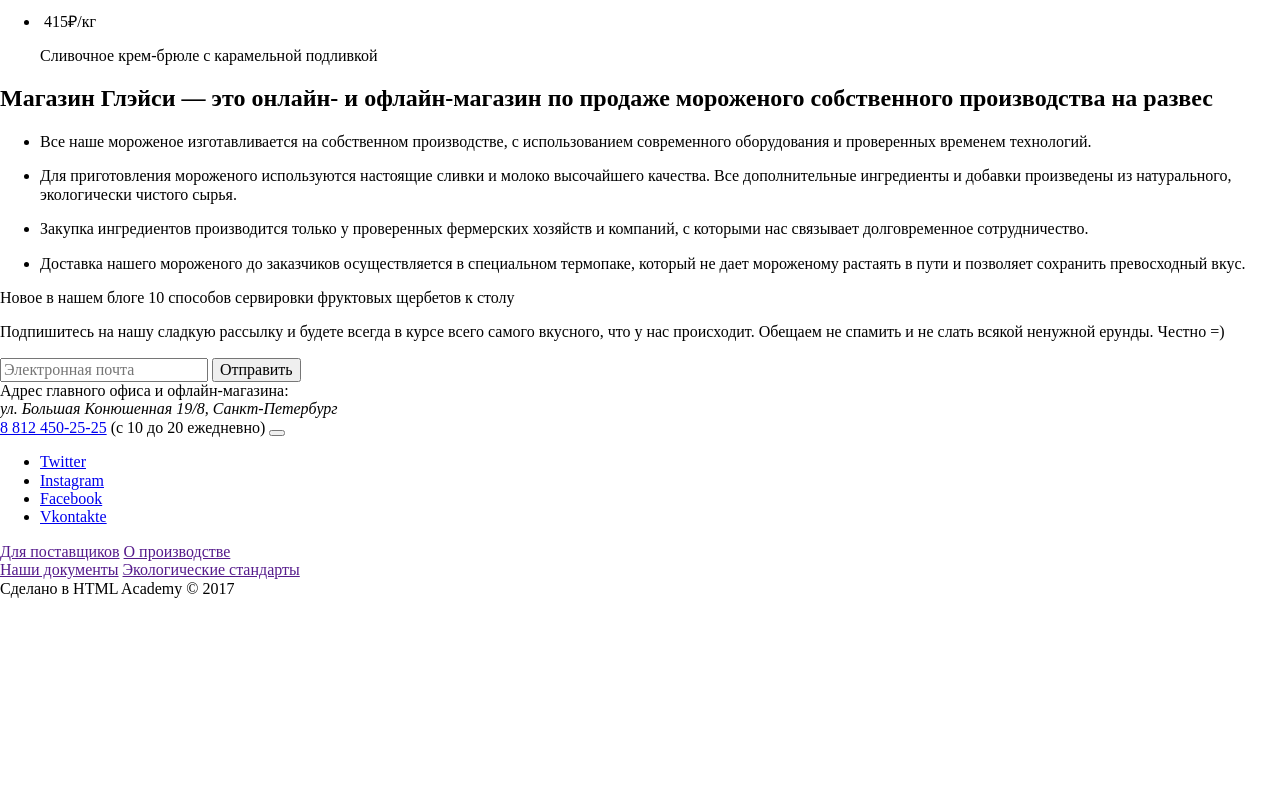
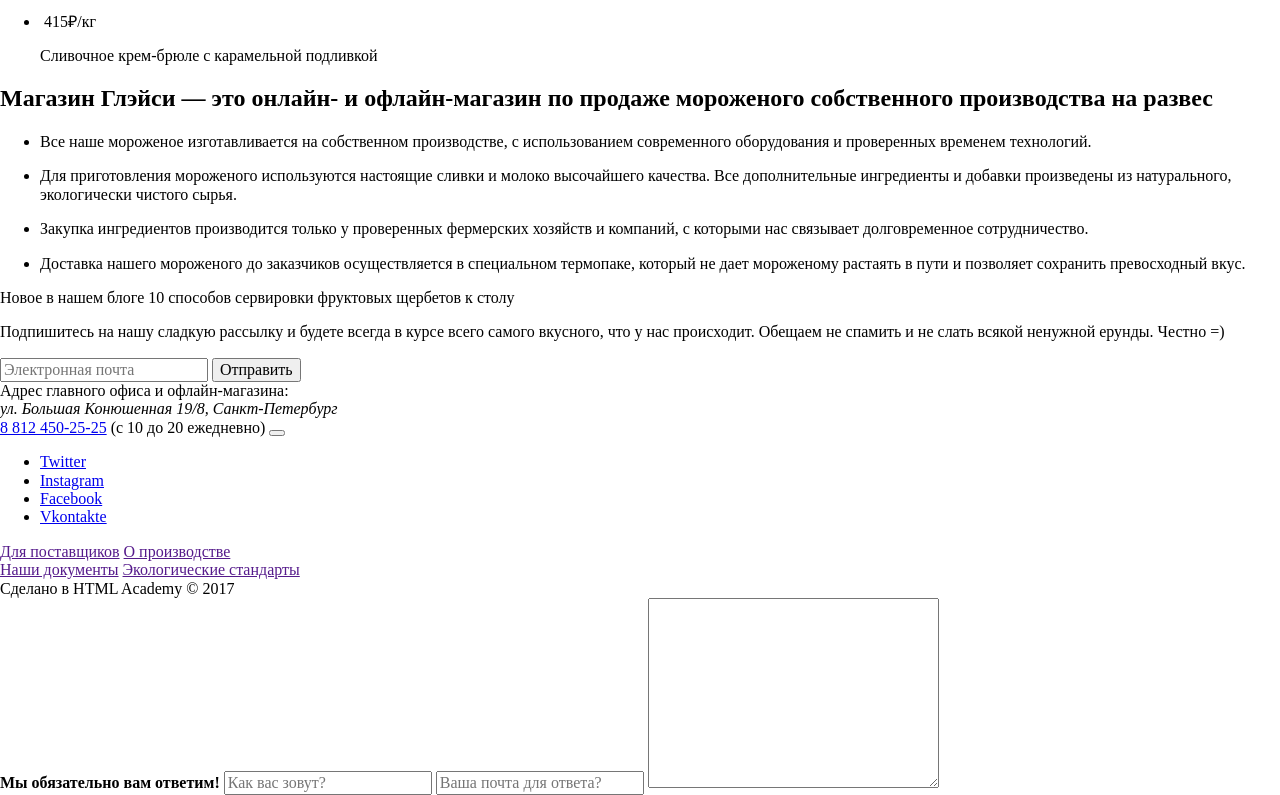
Before and after one commit to arcticstormx/practice_3_glacy, a plain HTML site: page index.html in a window 1280 px wide. Shown: the part 761-1556 px from the top of the page. Before the commit the page ends 1359 px from the top, so only its background shows below. Drawn offline with Linux system fonts and the light colour scheme.

Commit message:
Add modal in index, add tag contents to catalog.html

```diff
--- a/index.html
+++ b/index.html
@@ -229,5 +229,12 @@
         <span class="copyright__name">Сделано в HTML Academy &#169; 2017</span>
       </div>
     </footer>
+    <section class="modal">
+      <b class="modal__header">Мы обязательно вам ответим!</b>
+      <input class="modal__user-name" name="user-name" type="text" placeholder="Как вас зовут?">
+      <input class="modal__user-email" name="user-email" type="e-mail" placeholder="Ваша почта для ответа?">
+      <textarea class="modal__user-comment" name="user-comment" cols="30" rows="10" placeholder="Напишите что-нибудь...">
+      </textarea>
+    </section>
 </body>
 </html>
```
Also changed, not shown: catalog.html (+1 -1 lines).
